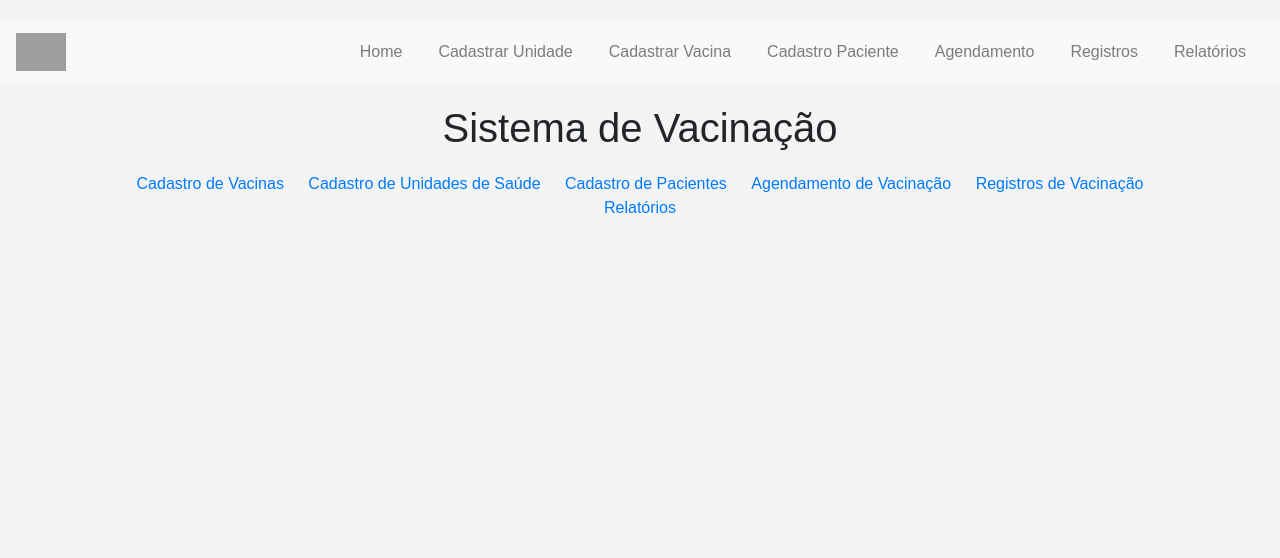
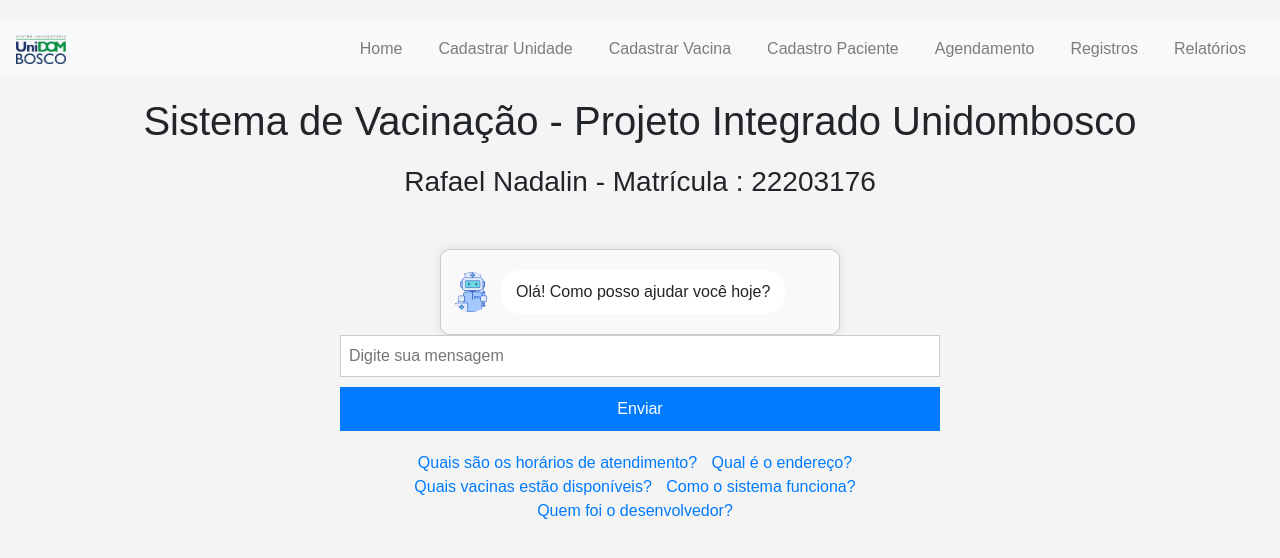
Before and after one commit to Tudolin/projeto_integrado_unidombosco, a Flask app: page / in a window 1280 px wide. Shown: the top 558 px of the page. Run offline with Flask 3, Linux system fonts and the light colour scheme; some libraries are stand-ins or nearby versions; grey boxes are pictures that could not be loaded.

Commit message:
projeto quase finalizado

```diff
--- a/app.py
+++ b/app.py
@@ -1,75 +1,56 @@
-import sqlite3
 from datetime import datetime
 
 from flask import Flask, jsonify, redirect, render_template, request, url_for
 from flask_sqlalchemy import SQLAlchemy
+
+from chatbot import chatbot
 
 app = Flask(__name__)
 app.config['SQLALCHEMY_DATABASE_URI'] = 'sqlite:///vacinas.db'
 app.config['SQLALCHEMY_TRACK_MODIFICATIONS'] = False
 db = SQLAlchemy(app)
 
-class RegistroVacina(db.Model):
+class Vacina(db.Model):
+    id = db.Column(db.Integer, primary_key=True)
+    nome = db.Column(db.String(100), nullable=False)
+    fabricante = db.Column(db.String(100))
+    lote = db.Column(db.String(100))
+    validade = db.Column(db.Date)
+    requisitos_armazenamento = db.Column(db.String(100))
+
+class UnidadeSaude(db.Model):
+    id = db.Column(db.Integer, primary_key=True)
+    nome = db.Column(db.String(100), nullable=False)
+    endereco = db.Column(db.String(100))
+    telefone = db.Column(db.String(100))
+
+class RegistroPaciente(db.Model):
     id = db.Column(db.Integer, primary_key=True)
     paciente = db.Column(db.String(100), nullable=False)
-    data_vacinacao = db.Column(db.Date, nullable=False)
-    vacina = db.Column(db.String(100), nullable=False)
-    unidade = db.Column(db.String(100), nullable=False)
+    data_nascimento = db.Column(db.Date, nullable=False)
+    cpf = db.Column(db.String(100), nullable=False)
 
-    def __repr__(self):
-        return f'<RegistroVacina {self.paciente}>'
-def init_db():
-    conn = sqlite3.connect('vacinas.db')
-    cursor = conn.cursor()
-    cursor.execute('''
-        CREATE TABLE IF NOT EXISTS Vacinas (
-            id INTEGER PRIMARY KEY AUTOINCREMENT,
-            nome TEXT NOT NULL,
-            fabricante TEXT,
-            lote TEXT,
-            validade DATE,
-            requisitos_armazenamento TEXT
-        )
-    ''')
-    cursor.execute('''
-        CREATE TABLE IF NOT EXISTS UnidadesSaude (
-            id INTEGER PRIMARY KEY AUTOINCREMENT,
-            nome TEXT NOT NULL,
-            endereco TEXT,
-            telefone TEXT
-        )
-    ''')
-    cursor.execute('''
-        CREATE TABLE IF NOT EXISTS Pacientes (
-            id INTEGER PRIMARY KEY AUTOINCREMENT,
-            nome TEXT NOT NULL,
-            data_nascimento DATE,
-            cpf TEXT,
-            endereco TEXT,
-            telefone TEXT
-        )
-    ''')
-    cursor.execute('''
-        CREATE TABLE IF NOT EXISTS Agendamentos (
-            id INTEGER PRIMARY KEY AUTOINCREMENT,
-            paciente_id INTEGER,
-            vacina_id INTEGER,
-            unidade_saude_id INTEGER,
-            data DATE,
-            hora TIME,
-            FOREIGN KEY(paciente_id) REFERENCES Pacientes(id),
-            FOREIGN KEY(vacina_id) REFERENCES Vacinas(id),
-            FOREIGN KEY(unidade_saude_id) REFERENCES UnidadesSaude(id)
-        )
-    ''')
-    conn.commit()
-    conn.close()
+class Agendamento(db.Model):
+    id = db.Column(db.Integer, primary_key=True)
+    paciente_id = db.Column(db.Integer, db.ForeignKey('registro_paciente.id'), nullable=False)
+    vacina_id = db.Column(db.Integer, db.ForeignKey('vacina.id'), nullable=False)
+    unidade_saude_id = db.Column(db.Integer, db.ForeignKey('unidade_saude.id'), nullable=False)
+    data = db.Column(db.Date, nullable=False)
+    hora = db.Column(db.Time, nullable=False)
 
-init_db()
+    paciente = db.relationship('RegistroPaciente', backref=db.backref('agendamentos', lazy=True))
+    vacina = db.relationship('Vacina', backref=db.backref('agendamentos', lazy=True))
+    unidade_saude = db.relationship('UnidadeSaude', backref=db.backref('agendamentos', lazy=True))
 
 @app.route('/')
 def index():
     return render_template('index.html')
+
+@app.route('/chat', methods=['POST'])
+def chat():
+    user_message = request.json.get('message')
+    response = chatbot.get_response(user_message)
+    return jsonify({"response": response})
 
 @app.route('/cadastro_vacina', methods=['GET', 'POST'])
 def cadastro_vacina():
@@ -79,14 +60,11 @@ def cadastro_vacina():
         lote = request.form['lote']
         validade = request.form['validade']
         requisitos = request.form['requisitos']
-        conn = sqlite3.connect('vacinas.db')
-        cursor = conn.cursor()
-        cursor.execute('''
-            INSERT INTO Vacinas (nome, fabricante, lote, validade, requisitos_armazenamento)
-            VALUES (?, ?, ?, ?, ?)
-        ''', (nome, fabricante, lote, validade, requisitos))
-        conn.commit()
-        conn.close()
+
+        nova_vacina = Vacina(nome=nome, fabricante=fabricante, lote=lote, validade=datetime.strptime(validade, '%Y-%m-%d'), requisitos_armazenamento=requisitos)
+        db.session.add(nova_vacina)
+        db.session.commit()
+
         return redirect(url_for('index'))
     return render_template('cadastro_vacina.html')
 
@@ -94,18 +72,15 @@ def cadastro_vacina():
 def cadastro_paciente():
     if request.method == 'POST':
         paciente = request.form['paciente']
-        data_vacinacao = datetime.strptime(request.form['data_vacinacao'], '%Y-%m-%d')
-        vacina = request.form['vacina']
-        unidade = request.form['unidade']
+        data_nascimento = datetime.strptime(request.form['data_nascimento'], '%Y-%m-%d')
+        cpf = request.form['cpf']
 
-        novo_registro = RegistroVacina(paciente=paciente, data_vacinacao=data_vacinacao, vacina=vacina, unidade=unidade)
+        novo_registro = RegistroPaciente(paciente=paciente, data_nascimento=data_nascimento, cpf=cpf)
         db.session.add(novo_registro)
         db.session.commit()
 
-        return redirect(url_for('relatorios'))
+        return redirect(url_for('cadastro_paciente'))
     return render_template('cadastro_paciente.html')
-
-
 
 @app.route('/cadastro_unidade', methods=['GET', 'POST'])
 def cadastro_unidade():
@@ -113,66 +88,77 @@ def cadastro_unidade():
         nome = request.form['nome']
         endereco = request.form['endereco']
         telefone = request.form['telefone']
-        conn = sqlite3.connect('vacinas.db')
-        cursor = conn.cursor()
-        cursor.execute('''
-            INSERT INTO UnidadesSaude (nome, endereco, telefone)
-            VALUES (?, ?, ?)
-        ''', (nome, endereco, telefone))
-        conn.commit()
-        conn.close()
+
+        nova_unidade = UnidadeSaude(nome=nome, endereco=endereco, telefone=telefone)
+        db.session.add(nova_unidade)
+        db.session.commit()
+
         return redirect(url_for('index'))
     return render_template('cadastro_unidade.html')
 
 @app.route('/agendamento', methods=['GET', 'POST'])
 def agendamento():
-    conn = sqlite3.connect('vacinas.db')
-    cursor = conn.cursor()
-    cursor.execute('SELECT id, nome FROM Pacientes')
-    pacientes = cursor.fetchall()
-    cursor.execute('SELECT id, nome FROM Vacinas')
-    vacinas = cursor.fetchall()
-    cursor.execute('SELECT id, nome FROM UnidadesSaude')
-    unidades = cursor.fetchall()
-    conn.close()
-
     if request.method == 'POST':
         paciente_id = request.form['paciente_id']
         vacina_id = request.form['vacina_id']
         unidade_saude_id = request.form['unidade_saude_id']
         data = request.form['data']
         hora = request.form['hora']
-        conn = sqlite3.connect('vacinas.db')
-        cursor = conn.cursor()
-        cursor.execute('''
-            INSERT INTO Agendamentos (paciente_id, vacina_id, unidade_saude_id, data, hora)
-            VALUES (?, ?, ?, ?, ?)
-        ''', (paciente_id, vacina_id, unidade_saude_id, data, hora))
-        conn.commit()
-        conn.close()
+
+        novo_agendamento = Agendamento(
+            paciente_id=paciente_id,
+            vacina_id=vacina_id,
+            unidade_saude_id=unidade_saude_id,
+            data=datetime.strptime(data, '%Y-%m-%d'),
+            hora=datetime.strptime(hora, '%H:%M').time()
+        )
+        db.session.add(novo_agendamento)
+        db.session.commit()
+
         return redirect(url_for('index'))
+
+    pacientes = RegistroPaciente.query.all()
+    vacinas = Vacina.query.all()
+    unidades = UnidadeSaude.query.all()
+
     return render_template('agendamento.html', pacientes=pacientes, vacinas=vacinas, unidades=unidades)
 
 @app.route('/registros')
 def registros():
-    conn = sqlite3.connect('vacinas.db')
-    cursor = conn.cursor()
-    cursor.execute('''
-        SELECT a.id, p.nome, v.nome, u.nome, a.data, a.hora
-        FROM Agendamentos a
-        JOIN Pacientes p ON a.paciente_id = p.id
-        JOIN Vacinas v ON a.vacina_id = v.id
-        JOIN UnidadesSaude u ON a.unidade_saude_id = u.id
-    ''')
-    agendamentos = cursor.fetchall()
-    conn.close()
+    agendamentos = db.session.query(
+        Agendamento.id,
+        RegistroPaciente.paciente,
+        Vacina.nome,
+        UnidadeSaude.nome,
+        Agendamento.data,
+        Agendamento.hora
+    ).join(RegistroPaciente, Agendamento.paciente_id == RegistroPaciente.id)\
+     .join(Vacina, Agendamento.vacina_id == Vacina.id)\
+     .join(UnidadeSaude, Agendamento.unidade_saude_id == UnidadeSaude.id)\
+     .all()
+
     return render_template('registros.html', agendamentos=agendamentos)
 
 @app.route('/relatorios')
 def relatorios():
-    return render_template('relatorios.html')
+    registros = db.session.query(Agendamento, RegistroPaciente, Vacina, UnidadeSaude).join(RegistroPaciente).join(Vacina).join(UnidadeSaude).all()
+
+    unidades = [unidade.nome for unidade in UnidadeSaude.query.all()]
+    vacinas_por_unidade = [db.session.query(Agendamento).filter(Agendamento.unidade_saude_id == unidade.id).count() for unidade in UnidadeSaude.query.all()]
+
+    idade_intervals = [(0, 18), (19, 35), (36, 50), (51, 120)]
+    vacinas_por_idade = [0, 0, 0, 0]
+
+    for agendamento, paciente, vacina, unidade in registros:
+        idade = datetime.now().year - paciente.data_nascimento.year - ((datetime.now().month, datetime.now().day) < (paciente.data_nascimento.month, paciente.data_nascimento.day))
+        for i, interval in enumerate(idade_intervals):
+            if interval[0] <= idade <= interval[1]:
+                vacinas_por_idade[i] += 1
+                break
+
+    return render_template('relatorios.html', registros=registros, unidades=unidades, vacinas_por_unidade=vacinas_por_unidade, vacinas_por_idade=vacinas_por_idade)
 
 if __name__ == '__main__':
     with app.app_context():
         db.create_all()
-    app.run(debug=True)
+    app.run(host="0.0.0.0", debug=True)
--- a/static/style.css
+++ b/static/style.css
@@ -5,7 +5,7 @@ body {
     background-color: #f4f4f4;
 }
 
-h1 {
+h1,h3 {
     text-align: center;
     margin-top: 20px;
 }
--- a/templates/agendamento.html
+++ b/templates/agendamento.html
@@ -7,19 +7,19 @@
         <label for="paciente_id">Paciente:</label>
         <select id="paciente_id" name="paciente_id" required>
             {% for paciente in pacientes %}
-            <option value="{{ paciente[0] }}">{{ paciente[1] }}</option>
+            <option value="{{ paciente.id }}">{{ paciente.paciente }}</option>
             {% endfor %}
         </select><br>
         <label for="vacina_id">Vacina:</label>
         <select id="vacina_id" name="vacina_id" required>
             {% for vacina in vacinas %}
-            <option value="{{ vacina[0] }}">{{ vacina[1] }}</option>
+            <option value="{{ vacina.id }}">{{ vacina.nome }}</option>
             {% endfor %}
         </select><br>
         <label for="unidade_saude_id">Unidade de Saúde:</label>
         <select id="unidade_saude_id" name="unidade_saude_id" required>
             {% for unidade in unidades %}
-            <option value="{{ unidade[0] }}">{{ unidade[1] }}</option>
+            <option value="{{ unidade.id }}">{{ unidade.nome }}</option>
             {% endfor %}
         </select><br>
         <label for="data">Data:</label>
--- a/templates/index.html
+++ b/templates/index.html
@@ -3,15 +3,198 @@
 {% block title %}Sistema de Vacinação{% endblock %}
 
 {% block content %}
-    <h1>Sistema de Vacinação</h1>
-    <nav>
-        <ul>
-            <li><a href="{{ url_for('cadastro_vacina') }}">Cadastro de Vacinas</a></li>
-            <li><a href="{{ url_for('cadastro_unidade') }}">Cadastro de Unidades de Saúde</a></li>
-            <li><a href="{{ url_for('cadastro_paciente') }}">Cadastro de Pacientes</a></li>
-            <li><a href="{{ url_for('agendamento') }}">Agendamento de Vacinação</a></li>
-            <li><a href="{{ url_for('registros') }}">Registros de Vacinação</a></li>
-            <li><a href="{{ url_for('relatorios') }}">Relatórios</a></li>
-        </ul>
-    </nav>
+<meta name="viewport" content="width=device-width, initial-scale=1.0">
+<title>Index</title>
+<style>
+    .bloco-chatbot {
+        width: 100%;
+        max-width: 600px;
+        margin: auto;
+        margin-top: 50px; /* Afastamento maior para baixo */
+        text-align: center; /* Centralização do conteúdo */
+    }
+    .chat-container {
+        width: 100%;
+        max-width: 400px; /* Reduzindo a largura do container para melhorar a apresentação */
+        margin: auto;
+        border: 1px solid #ccc;
+        padding: 10px;
+        border-radius: 10px;
+        background-color: #f9f9f9;
+        box-shadow: 0px 0px 10px rgba(0, 0, 0, 0.1); /* Adicionando sombra para destacar o chat */
+    }
+    .chat-message {
+        display: flex;
+        align-items: center;
+        margin: 10px 0;
+    }
+    .chat-message.user {
+        justify-content: flex-end;
+    }
+    .chat-message.user .message {
+        background-color: #dcf8c6;
+    }
+    .chat-message.bot {
+        justify-content: flex-start;
+    }
+    .chat-message.bot .message {
+        background-color: #fff;
+    }
+    .message {
+        padding: 10px 15px;
+        border-radius: 20px;
+        max-width: 80%;
+        word-wrap: break-word;
+        position: relative;
+    }
+    .message.user:before {
+        content: "";
+        position: absolute;
+        top: 10px;
+        right: -10px;
+        border-width: 10px;
+        border-style: solid;
+        border-color: transparent transparent transparent #dcf8c6;
+    }
+    .message.bot:before {
+        content: "";
+        position: absolute;
+        top: 10px;
+        left: -10px;
+        border-width: 10px;
+        border-style: solid;
+        border-color: transparent #fff transparent transparent;
+    }
+    .bot-avatar {
+        width: 40px;
+        height: 40px;
+        border-radius: 50%;
+        margin-right: 10px;
+    }
+    .typing-indicator {
+        display: flex;
+        align-items: center;
+        margin: 10px 0;
+    }
+    .typing-indicator .dot {
+        width: 8px;
+        height: 8px;
+        background-color: #999;
+        border-radius: 50%;
+        margin: 0 2px;
+        animation: blink 6s infinite both;
+    }
+    .typing-indicator .dot:nth-child(1) {
+        animation-delay: 0.2s;
+    }
+    .typing-indicator .dot:nth-child(2) {
+        animation-delay: 0.4s;
+    }
+    .typing-indicator .dot:nth-child(3) {
+        animation-delay: 0.6s;
+    }
+    @keyframes blink {
+        0%, 100% {
+            opacity: 0.2;
+        }
+        20% {
+            opacity: 1;
+        }
+    }
+    .suggestions {
+        margin-top: 20px;
+    }
+    .suggestion {
+        display: inline-block;
+        margin-right: 10px;
+        cursor: pointer;
+        color: #007bff;
+    }
+    .suggestion:hover {
+        text-decoration: underline;
+    }
+</style>
+<script>
+    async function sendMessage() {
+        const userMessage = document.getElementById('userMessage').value;
+        if (!userMessage.trim()) return;
+
+        addMessage(userMessage, 'user');
+
+        // Show typing indicator
+        showTypingIndicator();
+
+        const response = await fetch('/chat', {
+            method: 'POST',
+            headers: {
+                'Content-Type': 'application/json'
+            },
+            body: JSON.stringify({ message: userMessage })
+        });
+
+        const data = await response.json();
+
+        // Remove typing indicator and show the bot's response
+        hideTypingIndicator();
+        addMessage(data.response, 'bot');
+    }
+
+    function addMessage(message, sender) {
+        const chatContainer = document.getElementById('chatContainer');
+        const messageElement = document.createElement('div');
+        messageElement.className = `chat-message ${sender}`;
+        messageElement.innerHTML = `
+            ${sender === 'bot' ? '<img src="/static/robo.png" class="bot-avatar" alt="Bot">' : ''}
+            <div class="message ${sender}">${message}</div>
+        `;
+        chatContainer.appendChild(messageElement);
+        chatContainer.scrollTop = chatContainer.scrollHeight;
+    }
+
+    function showTypingIndicator() {
+        const chatContainer = document.getElementById('chatContainer');
+        const typingIndicator = document.createElement('div');
+        typingIndicator.className = 'typing-indicator';
+        typingIndicator.id = 'typingIndicator';
+        typingIndicator.innerHTML = `
+            <div class="dot"></div>
+            <div class="dot"></div>
+            <div class="dot"></div>
+        `;
+        chatContainer.appendChild(typingIndicator);
+        chatContainer.scrollTop = chatContainer.scrollHeight;
+    }
+
+    function hideTypingIndicator() {
+        const typingIndicator = document.getElementById('typingIndicator');
+        if (typingIndicator) {
+            typingIndicator.remove();
+        }
+    }
+
+    function suggestQuestion(question) {
+        document.getElementById('userMessage').value = question;
+    }
+</script>
+<h1>Sistema de Vacinação - Projeto Integrado Unidombosco</h1>
+<h3>Rafael Nadalin - Matrícula : 22203176</h3>
+<div class="bloco-chatbot">
+    <div class="chat-container" id="chatContainer">
+        <div class="chat-message bot">
+            <img src="/static/robo.png" class="bot-avatar" alt="Bot">
+            <div class="message bot">Olá! Como posso ajudar você hoje?</div>
+        </div>
+    </div>
+    <div>
+        <input type="text" id="userMessage" placeholder="Digite sua mensagem">
+        <button onclick="sendMessage()">Enviar</button>
+    </div>
+    <div class="suggestions">
+        <span class="suggestion" onclick="suggestQuestion('quais são os horários de atendimento?')">Quais são os horários de atendimento?</span>
+        <span class="suggestion" onclick="suggestQuestion('qual é o endereço?')">Qual é o endereço?</span>
+        <span class="suggestion" onclick="suggestQuestion('quais vacinas estão disponíveis?')">Quais vacinas estão disponíveis?</span>
+        <span class="suggestion" onclick="suggestQuestion('como o sistema funciona?')">Como o sistema funciona?</span>
+        <span class="suggestion" onclick="suggestQuestion('quem foi o desenvolvedor?')">Quem foi o desenvolvedor?</span>
+    </div>
+</div>
 {% endblock %}
--- a/templates/registros.html
+++ b/templates/registros.html
@@ -4,6 +4,7 @@
 {% block content %}
     <h1>Registros de Vacinação</h1>
     <table>
+        <thead>
             <tr>
                 <th>ID</th>
                 <th>Paciente</th>
@@ -12,6 +13,8 @@
                 <th>Data</th>
                 <th>Hora</th>
             </tr>
+        </thead>
+        <tbody>
             {% for agendamento in agendamentos %}
             <tr>
                 <td>{{ agendamento[0] }}</td>
@@ -22,6 +25,7 @@
                 <td>{{ agendamento[5] }}</td>
             </tr>
             {% endfor %}
+        </tbody>
     </table>
     <a href="{{ url_for('index') }}">Voltar</a>
-{% endblock  %}
+{% endblock %}
```
Also changed, not shown: chatbot.py (added, +36 -0 lines), model.py (deleted, +0 -15 lines), templates/cadastro_paciente.html (+4 -8 lines), templates/relatorios.html (+7 -7 lines), instance/vacinas.db, static/logo.png (added), static/robo.png (added), vacinas.db (deleted). Lines whose indentation alone changed are shown as unchanged.
